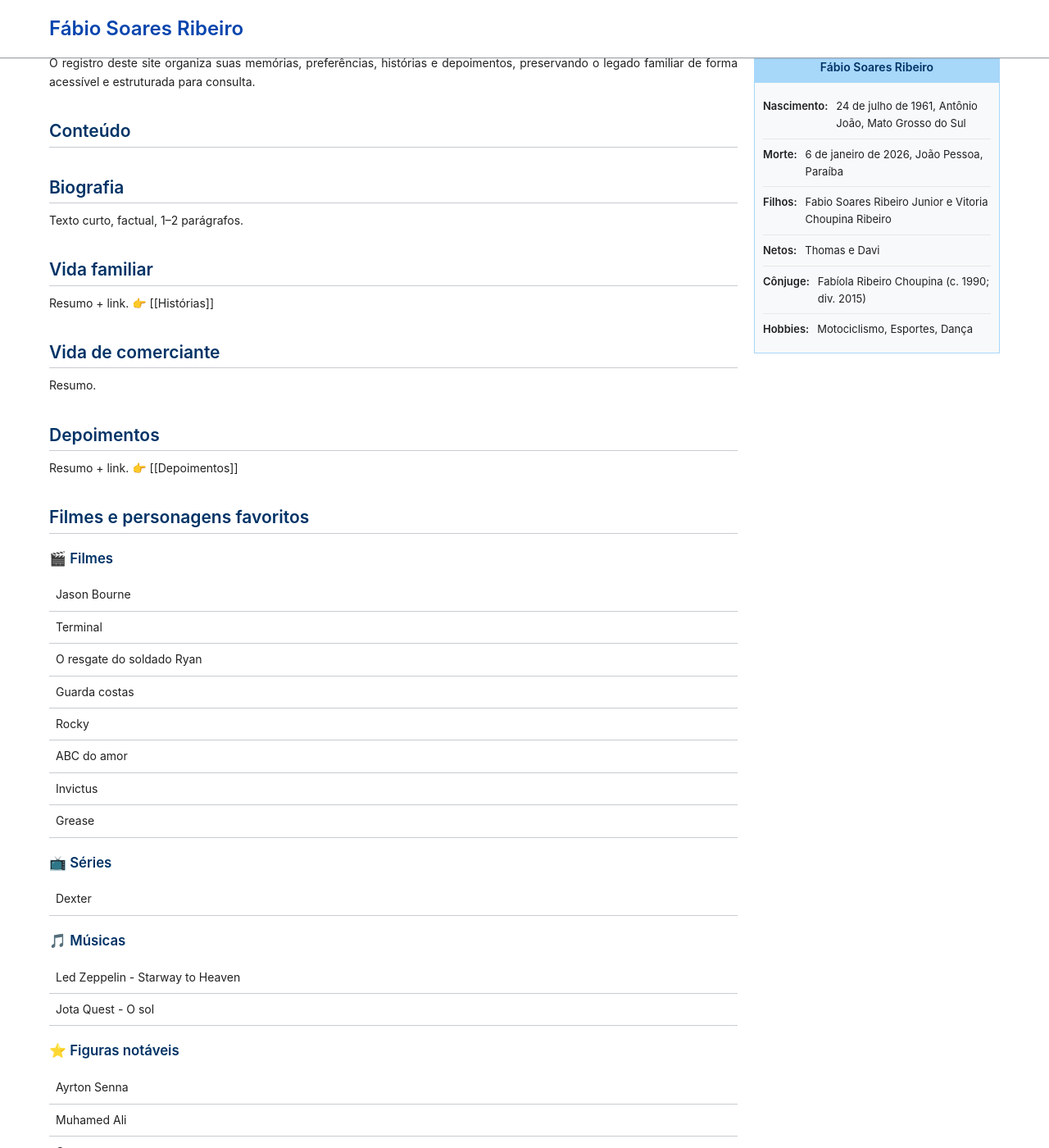
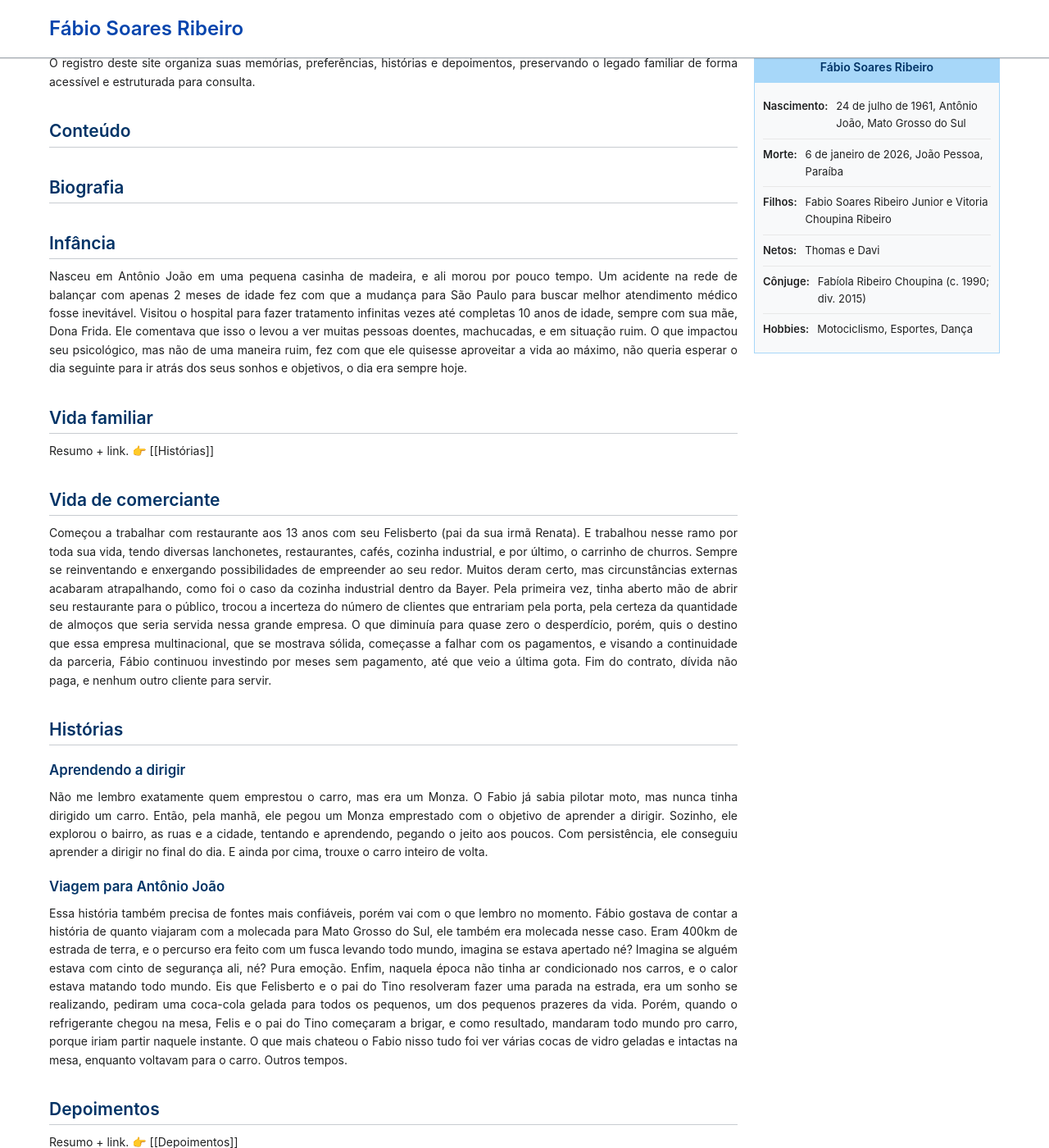
Before and after one commit to fabiorsoares/fabiosoaresribeiro, a Jekyll site: the page built from index.md, in a window 1280 px wide and 1400 px high, scrolled down 387 px. Shown: the whole window at 82% size. Built offline with Jekyll 4.4.1, drawn with Linux system fonts in a browser that asks for light colours.

Commit message:
Update index.md

```diff
--- a/index.md
+++ b/index.md
@@ -27,14 +27,24 @@ O registro deste site organiza suas memórias, preferências, histórias e depoi
 {:toc}
 
 ## Biografia
-Texto curto, factual, 1–2 parágrafos.
+
+## Infância
+Nasceu em Antônio João em uma pequena casinha de madeira, e ali morou por pouco tempo. Um acidente na rede de balançar com apenas 2 meses de idade fez com que a mudança para São Paulo para buscar melhor atendimento médico fosse inevitável. Visitou o hospital para fazer tratamento infinitas vezes até completas 10 anos de idade, sempre com sua mãe, Dona Frida. Ele comentava que isso o levou a ver muitas pessoas doentes, machucadas, e em situação ruim. O que impactou seu psicológico, mas não de uma maneira ruim, fez com que ele quisesse aproveitar a vida ao máximo, não queria esperar o dia seguinte para ir atrás dos seus sonhos e objetivos, o dia era sempre hoje.
 
 ## Vida familiar
 Resumo + link.
 👉 [[Histórias]]
 
 ## Vida de comerciante
-Resumo.
+Começou a trabalhar com restaurante aos 13 anos com seu Felisberto (pai da sua irmã Renata). E trabalhou nesse ramo por toda sua vida, tendo diversas lanchonetes, restaurantes, cafés, cozinha industrial, e por último, o carrinho de churros. Sempre se reinventando e enxergando possibilidades de empreender ao seu redor. Muitos deram certo, mas circunstâncias externas acabaram atrapalhando, como foi o caso da cozinha industrial dentro da Bayer. Pela primeira vez, tinha aberto mão de abrir seu restaurante para o público, trocou a incerteza do número de clientes que entrariam pela porta, pela certeza da quantidade de almoços que seria servida nessa grande empresa. O que diminuía para quase zero o desperdício, porém, quis o destino que essa empresa multinacional, que se mostrava sólida, começasse a falhar com os pagamentos, e visando a continuidade da parceria, Fábio continuou investindo por meses sem pagamento, até que veio a última gota. Fim do contrato, dívida não paga, e nenhum outro cliente para servir.
+
+## Histórias
+
+### Aprendendo a dirigir
+Não me lembro exatamente quem emprestou o carro, mas era um Monza. O Fabio já sabia pilotar moto, mas nunca tinha dirigido um carro. Então, pela manhã, ele pegou um Monza emprestado com o objetivo de aprender a dirigir. Sozinho, ele explorou o bairro, as ruas e a cidade, tentando e aprendendo, pegando o jeito aos poucos. Com persistência, ele conseguiu aprender a dirigir no final do dia.  E ainda por cima, trouxe o carro inteiro de volta.
+
+### Viagem para Antônio João
+Essa história também precisa de fontes mais confiáveis, porém vai com o que lembro no momento. Fábio gostava de contar a história de quanto viajaram com a molecada para Mato Grosso do Sul, ele também era molecada nesse caso. Eram 400km de estrada de terra, e o percurso era feito com um fusca levando todo mundo, imagina se estava apertado né? Imagina se alguém estava com cinto de segurança ali, né? Pura emoção. Enfim, naquela época não tinha ar condicionado nos carros, e o calor estava matando todo mundo. Eis que Felisberto e o pai do Tino resolveram fazer uma parada na estrada, era um sonho se realizando, pediram uma coca-cola gelada para todos os pequenos, um dos pequenos prazeres da vida. Porém, quando o refrigerante chegou na mesa, Felis e o pai do Tino começaram a brigar, e como resultado, mandaram todo mundo pro carro, porque iriam partir naquele instante. O que mais chateou o Fabio nisso tudo foi ver várias cocas de vidro geladas e intactas na mesa, enquanto voltavam para o carro. Outros tempos.
 
 ## Depoimentos
 Resumo + link.
```
